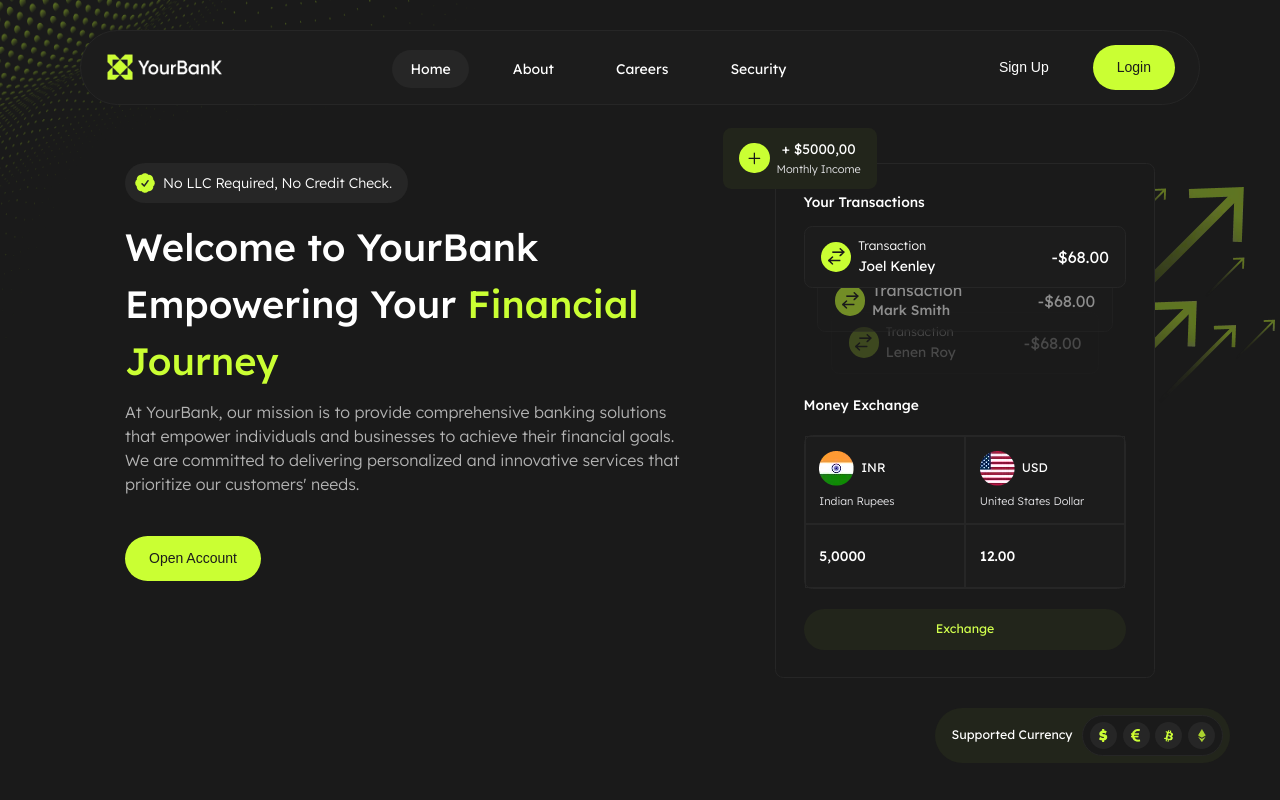
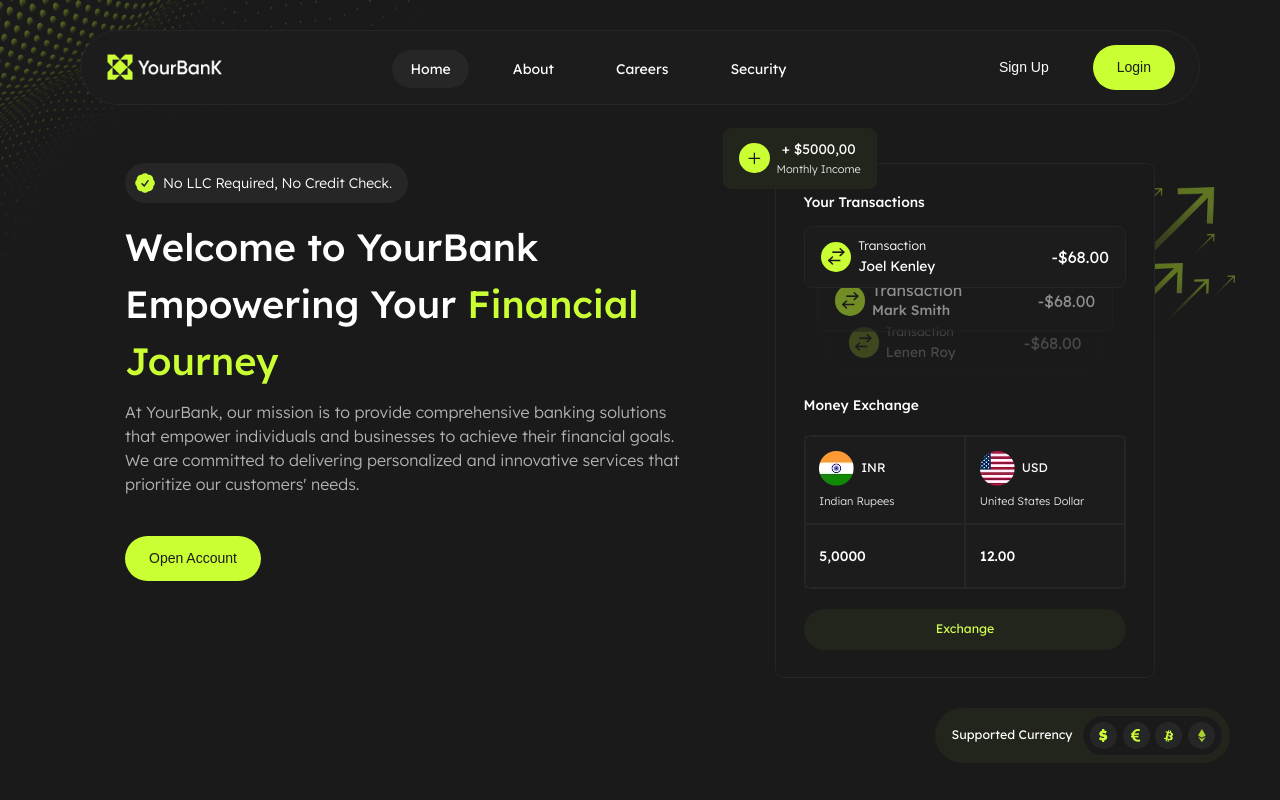
Before and after one commit to shaza-alkheder/YourBanK, a React (Vite) app: page / in a window 1280 px wide. Shown: the top 800 px of the page. Built offline with nearby package versions, Linux system fonts and the light colour scheme; a web font is replaced by a local one.

Commit message:
update hero section

```diff
--- a/src/components/Layout/Hero/Hero.css
+++ b/src/components/Layout/Hero/Hero.css
@@ -554,12 +554,14 @@
       }
       .S-K-Arrows {
         /* left: 240px; */
-        left: 200px;
+        /* left: 200px; */
+        left: 260px;
         top: 24px;
         img {
           z-index: 0;
           /* width: 300px;
         height: 275px; */
+          width: 200px;
         }
       }
       .S-K-Currency {
```
